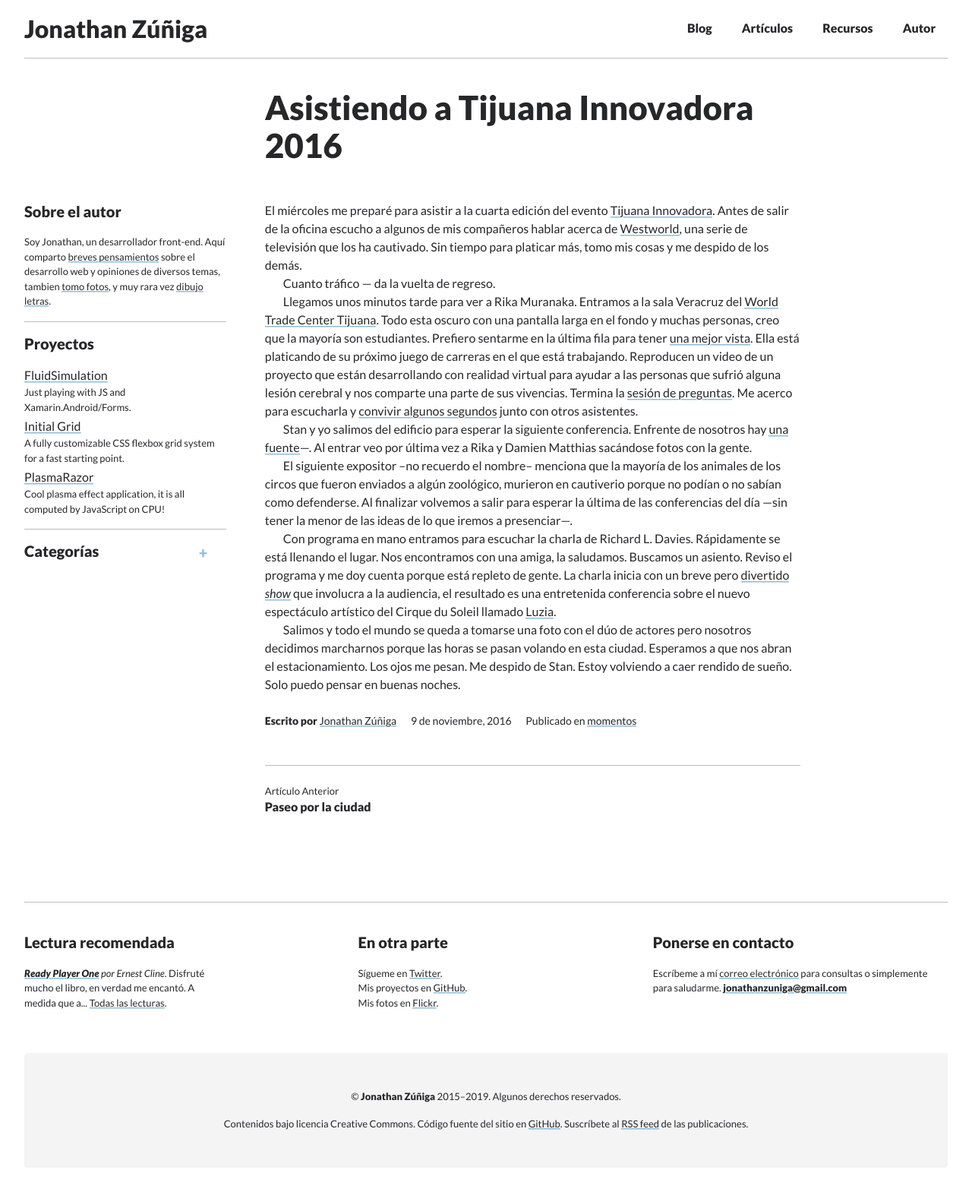
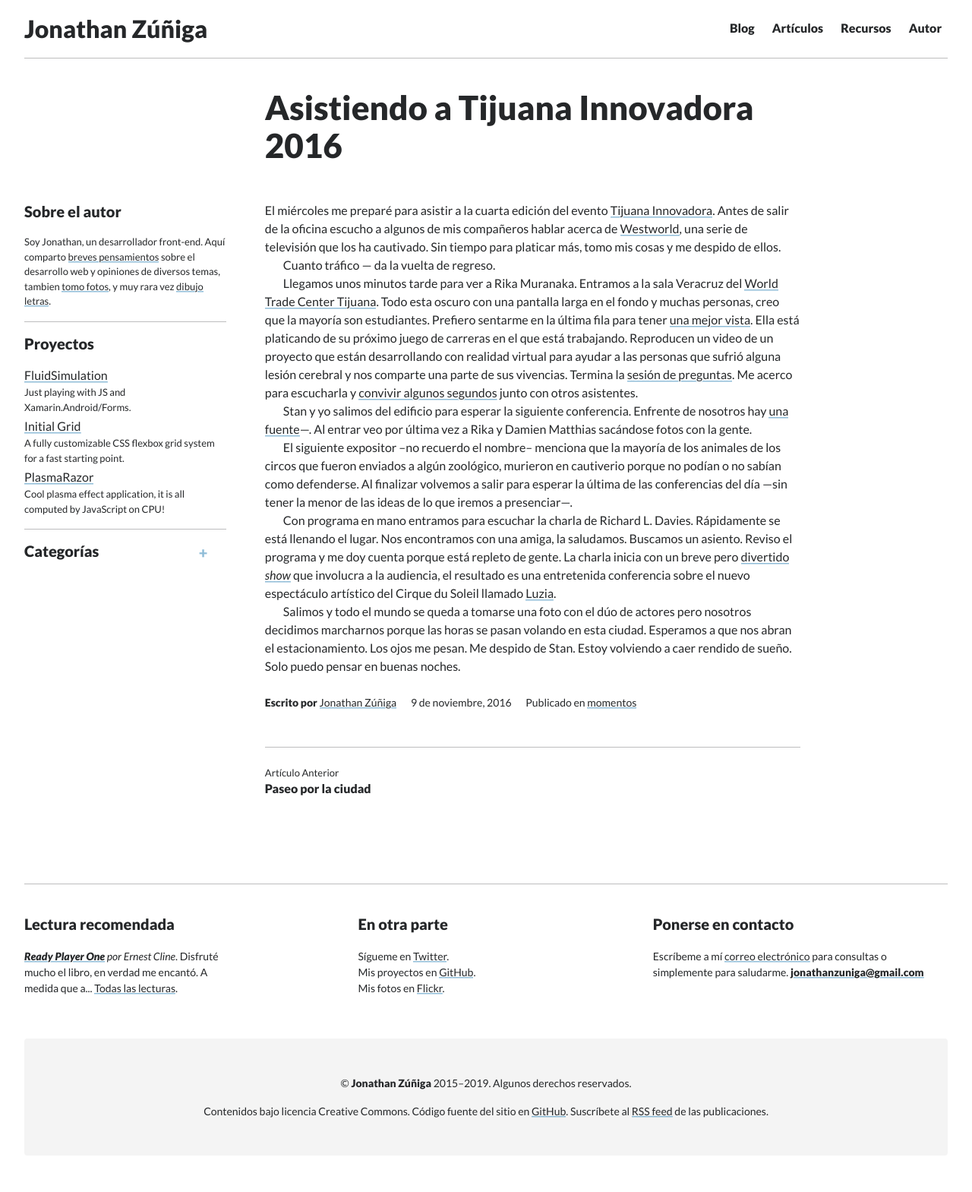
Before and after one commit to jonathanzuniga/jonathanzuniga.github.io, a Jekyll site: the page built from _posts/2016-11-09-asistiendo-a-tijuana-innovadora-2016.md, in a window 1280 px wide. Shown: the whole page at 76% size. Built offline with Jekyll 4.4.1, drawn with Linux system fonts in a browser that asks for light colours.

Commit message:
Update patterns, edit latest post.

```diff
--- a/_posts/2016-11-09-asistiendo-a-tijuana-innovadora-2016.md
+++ b/_posts/2016-11-09-asistiendo-a-tijuana-innovadora-2016.md
@@ -8,7 +8,7 @@
 title: 'Asistiendo a Tijuana Innovadora 2016'
 ---
 
-El miércoles me preparé para asistir a la cuarta edición del evento <a href="http://tijuanainnovadora.com/" target="_blank">Tijuana Innovadora</a>.<!-- more --> Antes de salir de la oficina escucho a algunos de mis compañeros hablar acerca de <a href="http://www.imdb.com/title/tt0475784/" target="_blank">Westworld</a>, una serie de televisión que los ha cautivado. Sin tiempo para platicar más, tomo mis cosas y me despido de los demás.
+El miércoles me preparé para asistir a la cuarta edición del evento <a href="http://tijuanainnovadora.com/" target="_blank">Tijuana Innovadora</a>. Antes de salir de la oficina escucho a algunos de mis compañeros hablar acerca de <a href="http://www.imdb.com/title/tt0475784/" target="_blank">Westworld</a>, una serie de televisión que los ha cautivado. Sin tiempo para platicar más, tomo mis cosas y me despido de ellos.<!-- more -->
 
 Cuanto tráfico — da la vuelta de regreso.
 
```
Also changed, not shown: css/patterns.min.css.
